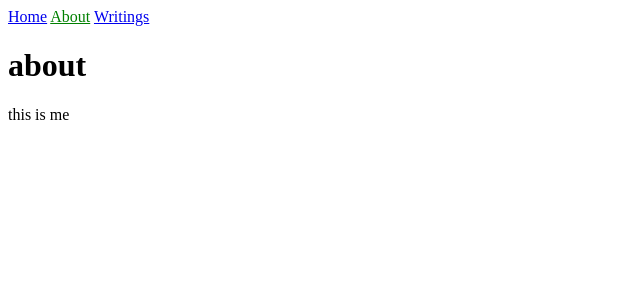
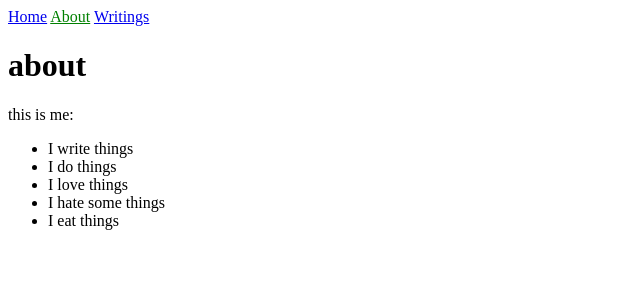
Before and after one commit to dj-louw/dj-louw.github.io, a Jekyll site: the page built from about.md, in a window 1280 px wide. Shown: the top 300 px of the page, without its empty margins (0-640 px from the left). Built offline with Jekyll 4.4.1, drawn with Linux system fonts in a browser that asks for light colours.

Commit message:
updated about

```diff
--- a/about.md
+++ b/about.md
@@ -4,4 +4,10 @@ title: about
 ---
 # about
 
-this is me
+this is me:
+
+* I write things
+* I do things
+* I love things
+* I hate some things
+* I eat things
```
